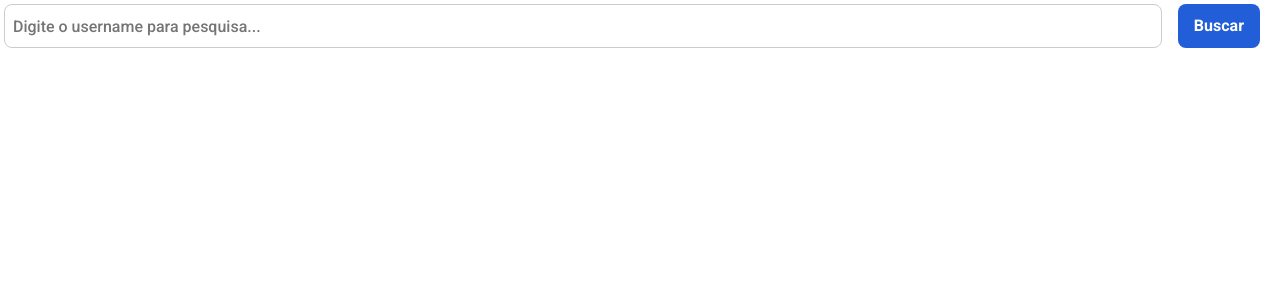
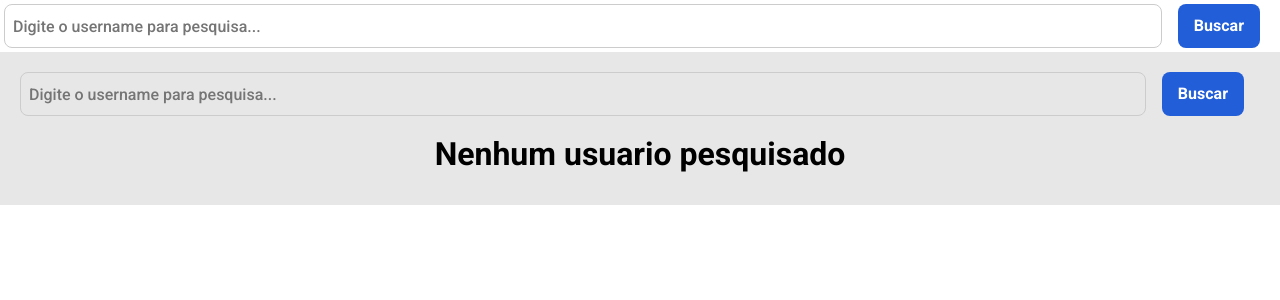
Before and after one commit to degemarps/dio-github-api-interface, a React (Create React App) app: page / in a window 1280 px wide. Shown: the top 300 px of the page. Built offline with nearby package versions, Linux system fonts and the light colour scheme.

Commit message:
voltando a página para o estado inicial

```diff
--- a/src/App.js
+++ b/src/App.js
@@ -1,31 +1,33 @@
 import React from "react";
 import Header from "./components/header";
-// import Layout from "./components/layout";
-// import NoSearch from "./components/no-search";
-// import Profile from "./components/profile";
-// import Repositories from "./components/repositories";
-// import useGithub from "./hooks/github-hooks";
+import Layout from "./components/layout";
+import NoSearch from "./components/no-search";
+import Profile from "./components/profile";
+import Repositories from "./components/repositories";
+import useGithub from "./hooks/github-hooks";
 
 const App = () => {
-  // const { githubState } = useGithub();
+  const { githubState } = useGithub();
   return (
-    <Header />
-    // <Layout>
-    //   {githubState.hasUser ? (
-    //     <>
-    //       {githubState.loading ? (
-    //         <p>Loading</p>
-    //       ) : (
-    //         <>
-    //           <Profile />
-    //           <Repositories />
-    //         </>
-    //       )}
-    //     </>
-    //   ) : (
-    //     <NoSearch />
-    //   )}
-    // </Layout>
+    <>
+      <Header />
+      <Layout>
+        {githubState.hasUser ? (
+          <>
+            {githubState.loading ? (
+              <p>Loading</p>
+            ) : (
+              <>
+                <Profile />
+                <Repositories />
+              </>
+            )}
+          </>
+        ) : (
+          <NoSearch />
+        )}
+      </Layout>
+    </>
   );
 };
 
```
